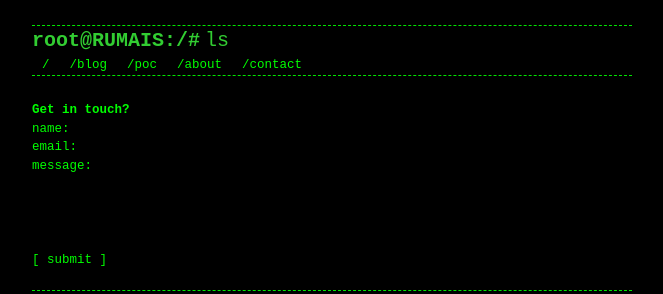
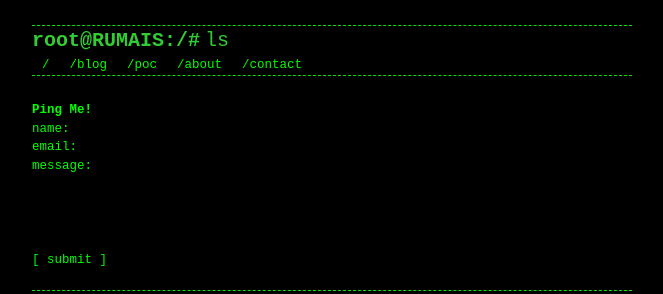
Before and after one commit to rumaiiis/rumaiiis.github.io, a Jekyll site: the page built from contact.md, in a window 1280 px wide. Shown: the top 294 px of the page, without its empty margins (308-971 px from the left). Built offline with Jekyll 4.4.1, drawn with Linux system fonts in a browser that asks for light colours.

Commit message:
contact form updated

```diff
--- a/contact.md
+++ b/contact.md
@@ -4,7 +4,7 @@ layout: page
 permalink: /contact
 ---
 
-# Get in touch?
+# Ping Me!
 
 <form>
   <input type="text" id="name" name="name" placeholder="name:" autocomplete="off">
```
Also changed, not shown: 1 other file.
